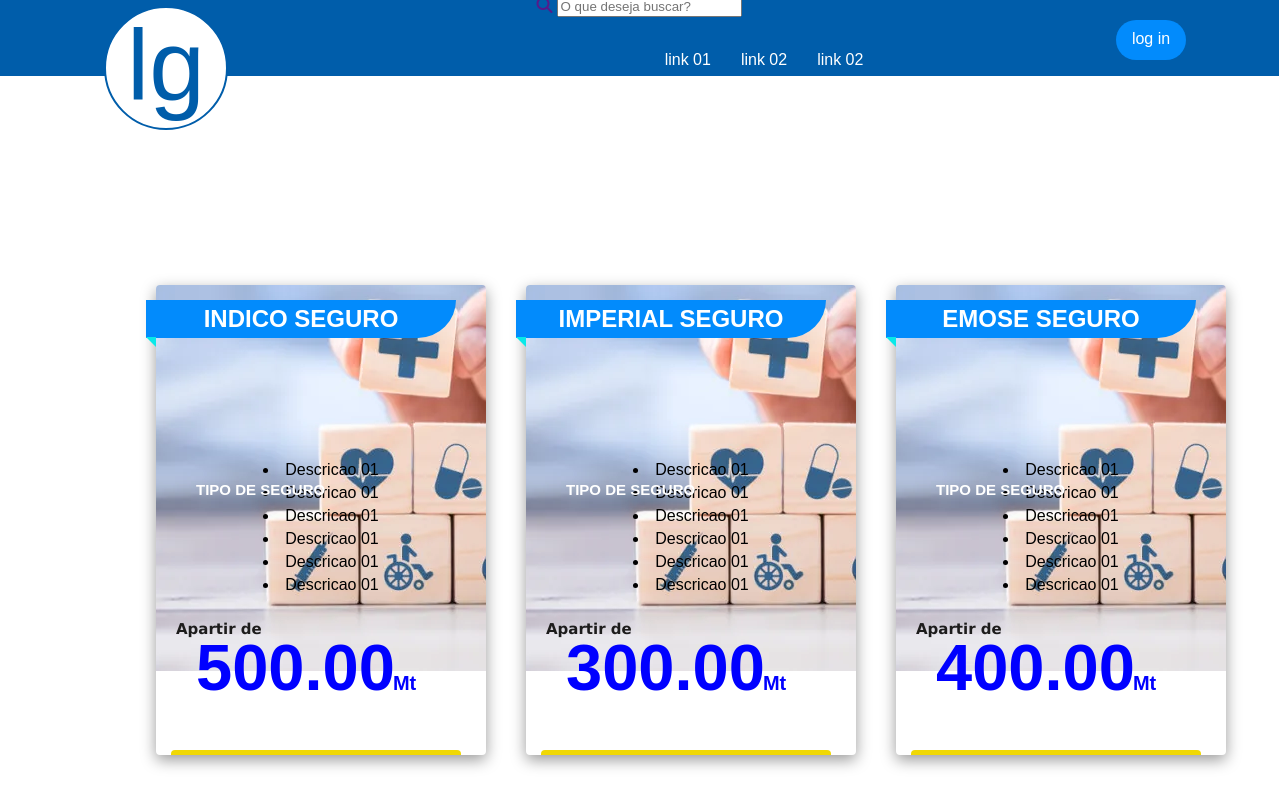
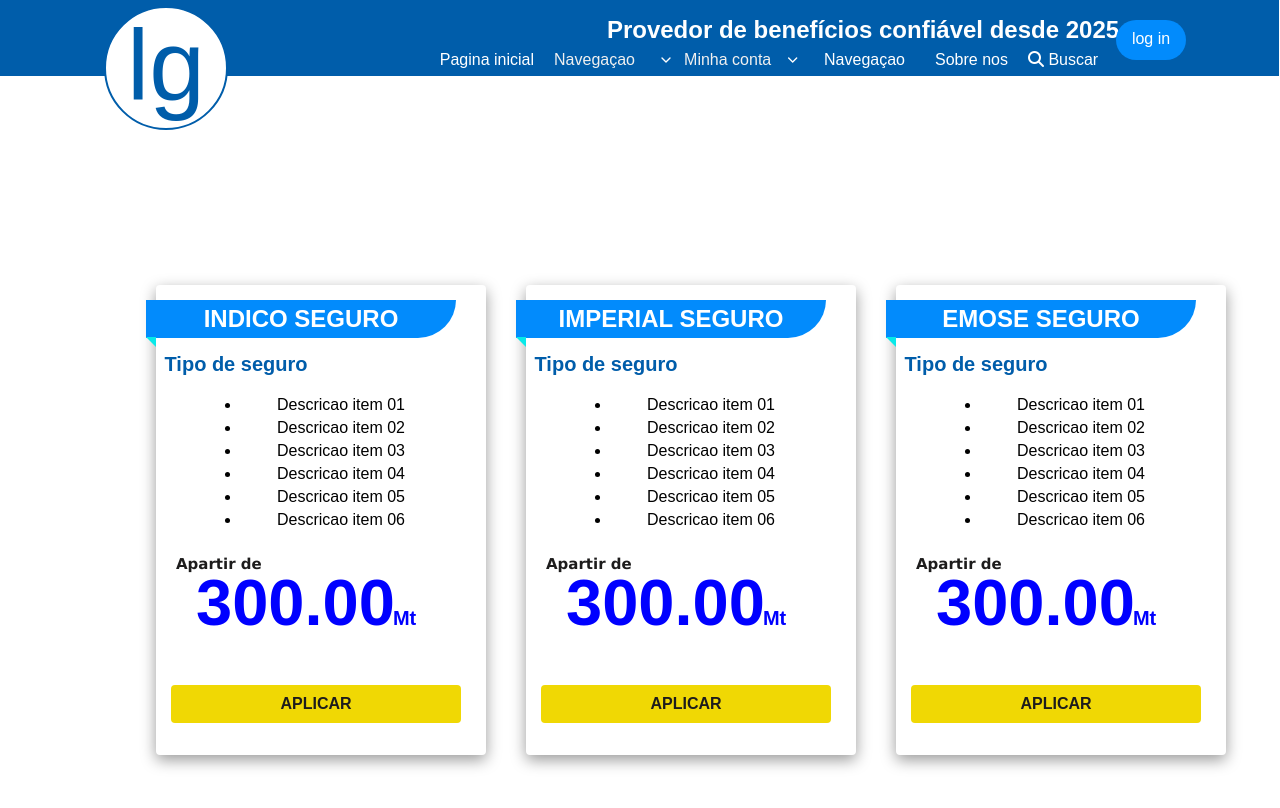
Before and after one commit to Armenio-Aguiar/PageCorect, a plain HTML site: page SubPage/seguro.html in a window 1280 px wide. Drawn offline with Linux system fonts and the light colour scheme.

Commit message:
nova actualizacao

```diff
--- a/SubPage/seguro.html
+++ b/SubPage/seguro.html
@@ -5,20 +5,108 @@
     <meta name="viewport" content="width=device-width, initial-scale=1.0">
     <link rel="stylesheet" href="../style/index.css">
     <link rel="stylesheet" href="https://cdnjs.cloudflare.com/ajax/libs/font-awesome/6.5.0/css/all.min.css">
+    <style>
+        .custom-select {
+        position: relative;
+        width: 120px;
+        font-family: sans-serif;
+        cursor: pointer;
+      }
+
+      .selected {
+        color: #f0f0f0;
+        display: flex;
+        justify-content: space-between;
+        align-items: center;
+        margin-top: -18px;
+      }
+
+      .selected svg {
+        width: 16px;
+        height: 16px;
+        stroke: #fff;
+        transition: transform 0.3s;
+      }
+
+      .custom-select:hover .selected svg {
+        transform: rotate(180deg);
+      }
+
+      .options {
+        position: absolute;
+        top: 100%;
+        left: 0;
+        right: 0;
+        background-color: white;
+        border: 1px solid #ccc;
+        border-top: none;
+        display: none;
+        z-index: 1000;
+      }
+
+      .options div {
+        padding: 10px 12px;
+        border-top: 1px solid #eee;
+      }
+
+      .options div:hover {
+        background-color: #e0e0e0;
+      }
+
+      .custom-select:hover .options {
+        display: block;
+      }
+    </style>
     <title>index.com</title>
 </head>
 <body>
-  <header>
+    <header>
         <div class="logo">lg</div>
         <ul>
-            <li><a href="">link 01</a></li>
-            <li><a href="">link 02</a></li>
-            <li><a href="">link 02</a></li>
+            <li><a href="">Pagina inicial</a></li>
+            <li>
+                <a href="">
+                    <div class="custom-select">
+                        <div class="selected">
+                          <span>Navegaçao </span>
+                          <svg xmlns="http://www.w3.org/2000/svg" viewBox="0 0 24 24" fill="none"
+                               stroke="currentColor" stroke-width="2" stroke-linecap="round" stroke-linejoin="round">
+                            <polyline points="6 9 12 15 18 9" />
+                          </svg>
+                        </div>
+                        <div class="options">
+                          <div>Opção 1</div>
+                          <div>Opção 2</div>
+                          <div>Opção 3</div>
+                        </div>
+                      </div>
+                </a>
+            </li>
+            <li><a href="">
+                <div class="custom-select">
+                    <div class="selected">
+                      <span>Minha conta</span>
+                      <svg xmlns="http://www.w3.org/2000/svg" viewBox="5 0 24 24" fill="none"
+                           stroke="currentColor" stroke-width="2" stroke-linecap="round" stroke-linejoin="round">
+                        <polyline points="6 9 12 15 18 9" />
+                      </svg>
+                    </div>
+                    <div class="options">
+                      <div>Opção 1</div>
+                      <div>Opção 2</div>
+                      <div>Opção 3</div>
+                    </div>
+                  </div>
+            </a></li>
+            <li><a href="">Navegaçao</a></li>
+            <li><a href="">Sobre nos </a></li>
+            <li style="font-family: Arial, Helvetica, sans-serif;color: #fff;">
+                <span><i class="fas fa-search"></i></span>
+                Buscar
+            </li>
         </ul>
-        <div class="buscador">
-            <a class="sech-btn" href=""><i class="fas fa-search"></i></a>
-            <input class="serch-text" type="text" name="btn_buscar"placeholder="O que deseja buscar?">
-       </div>
+        <h2 style="margin-left: 35%;font-family: sans-serif;font-weight: bold;color: #fff;">
+            Provedor de benefícios confiável desde 2025</h2>
         <div class="user">
             log in
         </div>
@@ -31,18 +119,17 @@
                 <h1>INDICO SEGURO</h1>
             </div>
             <div class="box">
-                <div class="icon"><img src="../img/pnm_64b54808be295920005907.webp" alt=""></div>
                 <div class="content">
-                    <h3 id="LOGO">TIPO DE SEGURO</h3>
-                    <p>
-                        <li>Descricao  01</li>
-                        <li>Descricao  01</li>
-                        <li>Descricao  01</li>
-                        <li>Descricao  01</li>
-                        <li>Descricao  01</li>
-                        <li>Descricao  01</li>
-                    </p>
-                    <p id="preco"> <span id="aviso">Apartir de</span>500.00 <span>Mt</span></p>
+                    <ul style="margin-top: 80px;">
+                        <p style="margin-left: -100%;margin-top: -25%; color:  rgb(0, 93, 170);font-family: sans-serif;font-size: 20px;font-weight: bold;">Tipo de seguro</p>
+                        <li>Descricao item 01</li>
+                        <li>Descricao item 02</li>
+                        <li>Descricao item 03</li>
+                        <li>Descricao item 04</li>
+                        <li>Descricao item 05</li>
+                        <li>Descricao item 06</li>
+                    </ul>
+                    <p id="preco"> <span id="aviso">Apartir de</span>300.00 <span>Mt</span></p>
                     <a  href="cadastro.html" class="aderir">APLICAR</a>
                 </div>
             </div>
@@ -53,19 +140,18 @@
                 <h1>IMPERIAL SEGURO</h1>
             </div>
             <div class="box">
-                <div class="icon"><img src="../img/pnm_64b54808be295920005907.webp" alt=""></div>
                 <div class="content">
-                    <h3 id="LOGO">TIPO DE SEGURO</h3>
-                    <p>
-                        <li>Descricao  01</li>
-                        <li>Descricao  01</li>
-                        <li>Descricao  01</li>
-                        <li>Descricao  01</li>
-                        <li>Descricao  01</li>
-                        <li>Descricao  01</li>
-                    </p>
+                    <ul style="margin-top: 80px;">
+                        <p style="margin-left: -100%;margin-top: -25%; color:  rgb(0, 93, 170);font-family: sans-serif;font-size: 20px;font-weight: bold;">Tipo de seguro</p>
+                        <li>Descricao item 01</li>
+                        <li>Descricao item 02</li>
+                        <li>Descricao item 03</li>
+                        <li>Descricao item 04</li>
+                        <li>Descricao item 05</li>
+                        <li>Descricao item 06</li>
+                    </ul>
                     <p id="preco"> <span id="aviso">Apartir de</span>300.00 <span>Mt</span></p>
-                    <a  href="#" class="aderir">APLICAR</a>
+                    <a  href="cadastro.html" class="aderir">APLICAR</a>
                 </div>
             </div>
         </div>
@@ -75,19 +161,18 @@
                 <h1>EMOSE SEGURO</h1>
             </div>
             <div class="box">
-                <div class="icon"><img src="../img/pnm_64b54808be295920005907.webp" alt=""></div>
                 <div class="content">
-                    <h3 id="LOGO">TIPO DE SEGURO</h3>
-                    <p>
-                        <li>Descricao  01</li>
-                        <li>Descricao  01</li>
-                        <li>Descricao  01</li>
-                        <li>Descricao  01</li>
-                        <li>Descricao  01</li>
-                        <li>Descricao  01</li>
-                    </p>
-                    <p id="preco"> <span id="aviso">Apartir de</span>400.00 <span>Mt</span></p>
-                    <a  href="#" class="aderir">APLICAR</a>
+                    <ul style="margin-top: 80px;">
+                        <p style="margin-left: -100%;margin-top: -25%; color:  rgb(0, 93, 170);font-family: sans-serif;font-size: 20px;font-weight: bold;">Tipo de seguro</p>
+                        <li>Descricao item 01</li>
+                        <li>Descricao item 02</li>
+                        <li>Descricao item 03</li>
+                        <li>Descricao item 04</li>
+                        <li>Descricao item 05</li>
+                        <li>Descricao item 06</li>
+                    </ul>
+                    <p id="preco"> <span id="aviso">Apartir de</span>300.00 <span>Mt</span></p>
+                    <a  href="cadastro.html" class="aderir">APLICAR</a>
                 </div>
             </div>
         </div>
--- a/style/index.css
+++ b/style/index.css
@@ -87,9 +87,6 @@ section{
         overflow: hidden;
         text-align: center;
         height: 470px;
-    }
-    .contaneir .box:hover{
-        transform:rotate(10px)
     }
     .contaneir .box:before{
         content: '';
```
Also changed, not shown: SubPage/cadastro.html (+12 -7 lines), index.html (+4 -3 lines).
